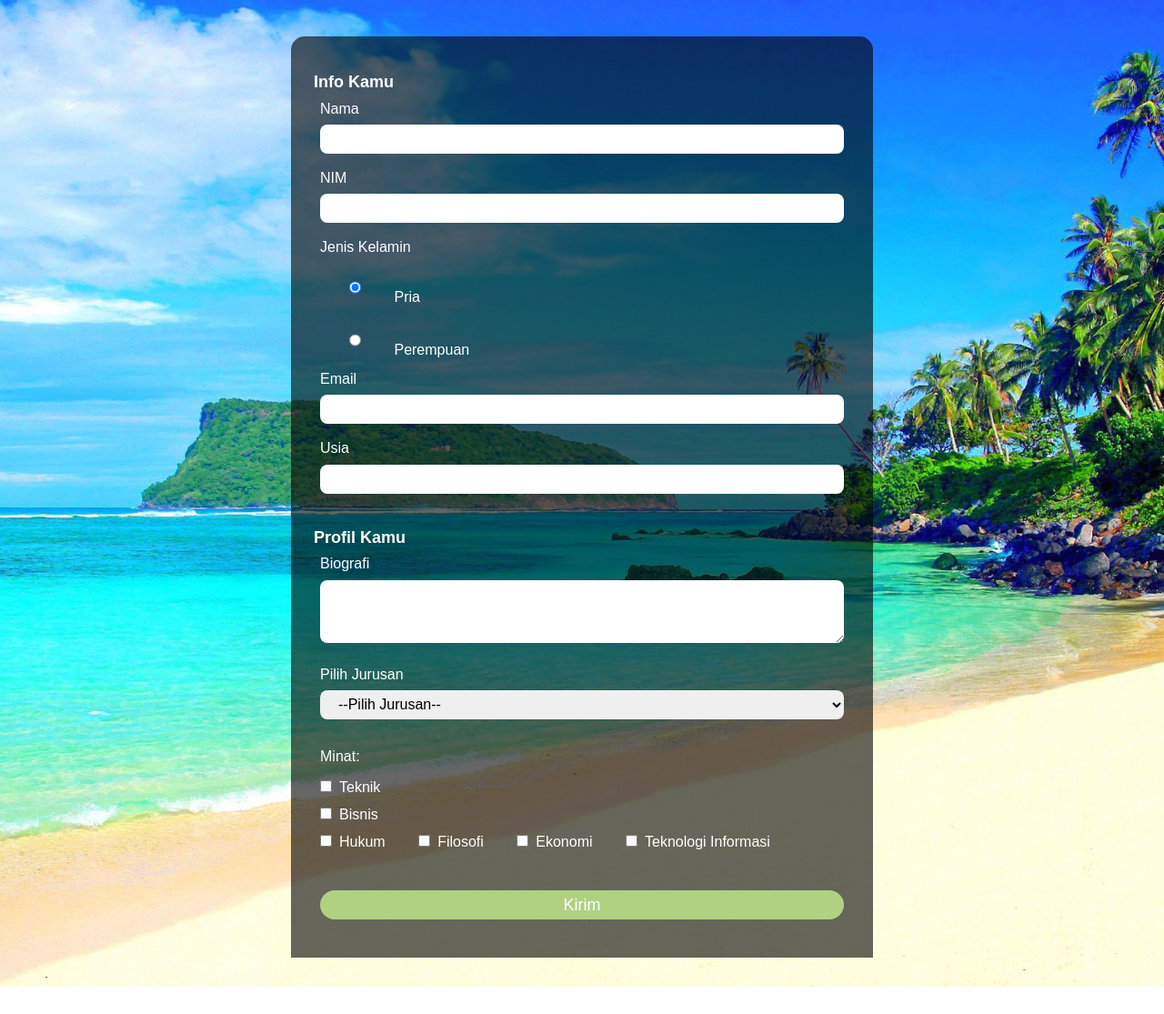
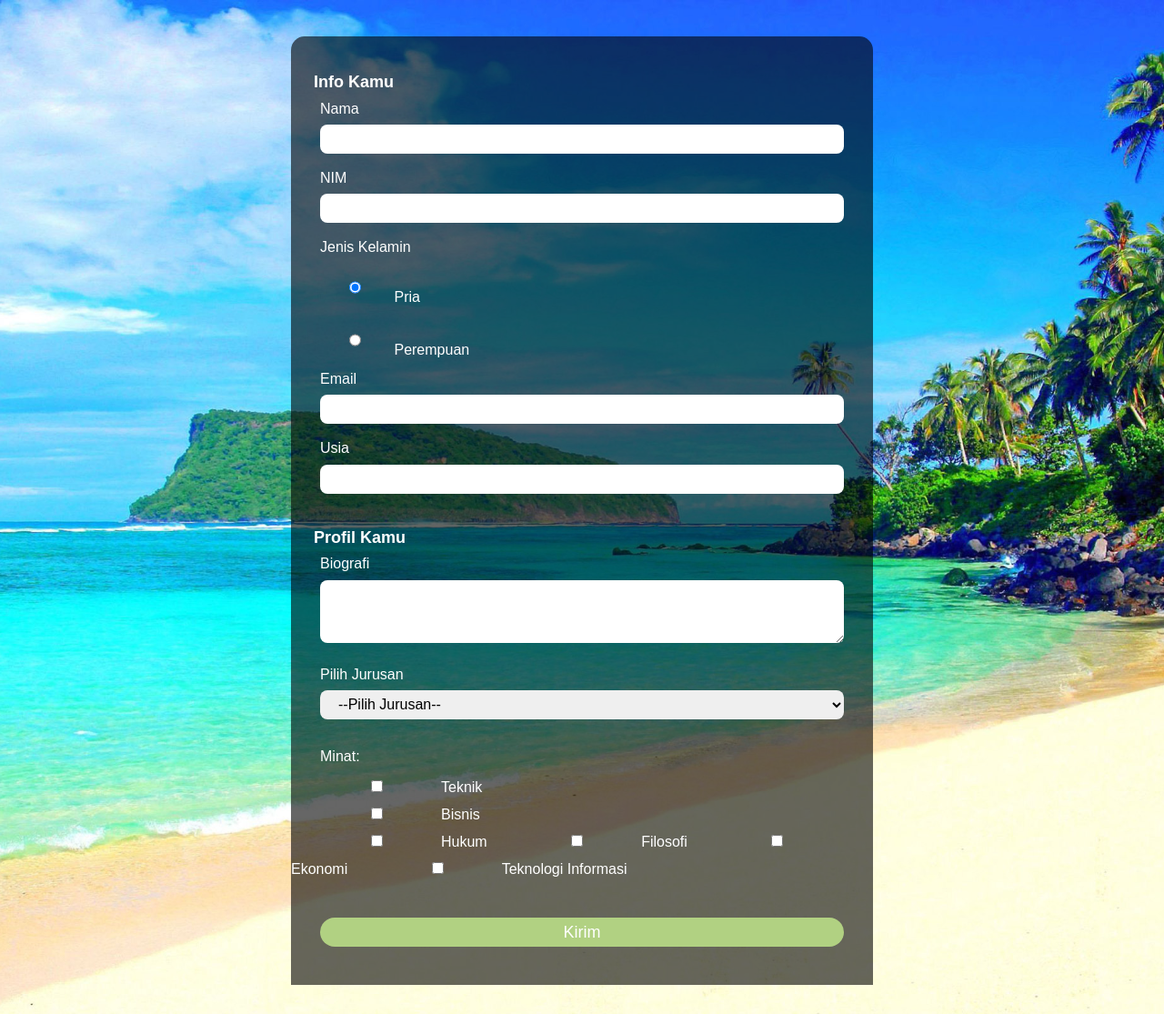
Before and after one commit to firdhair/Tugas-1, a PHP site: page / in a window 1280 px wide. Shown: the whole page at 91% size. Before the commit the page ends 1085 px from the top, so only its background shows below. Run offline with PHP 8.4, Linux system fonts and the light colour scheme; some libraries are stand-ins or nearby versions.

Commit message:
merubah beberapa code pada style.css

```diff
--- a/style.css
+++ b/style.css
@@ -100,6 +100,8 @@
     border: none;
     border-radius: 0.5rem;
     padding-left: 1rem;
+    outline: none;
+    overflow: hidden;
   }
 
   button {
@@ -112,8 +114,7 @@
     font-weight: 400;
     font-size: large;
     border-radius: 3rem;
-    outline: none;
-    overflow: hidden;
+    cursor: pointer;
   }
 
 
@@ -126,4 +127,9 @@
 
   .tes input {
     margin: 0rem 0.5rem 1rem 2rem;
+    width: 125px;
+    color: white;
+    font-size: 18px;
+    font-weight: 700;
+    cursor: pointer;
   }
```
